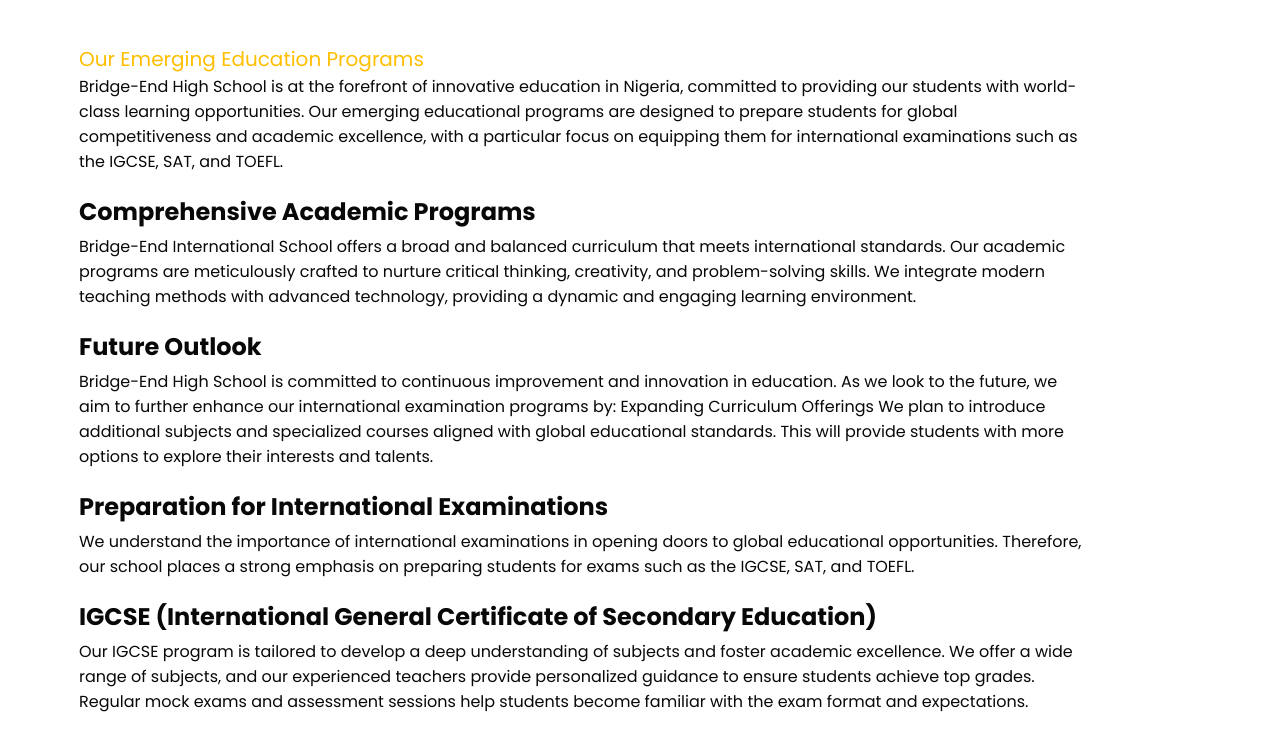
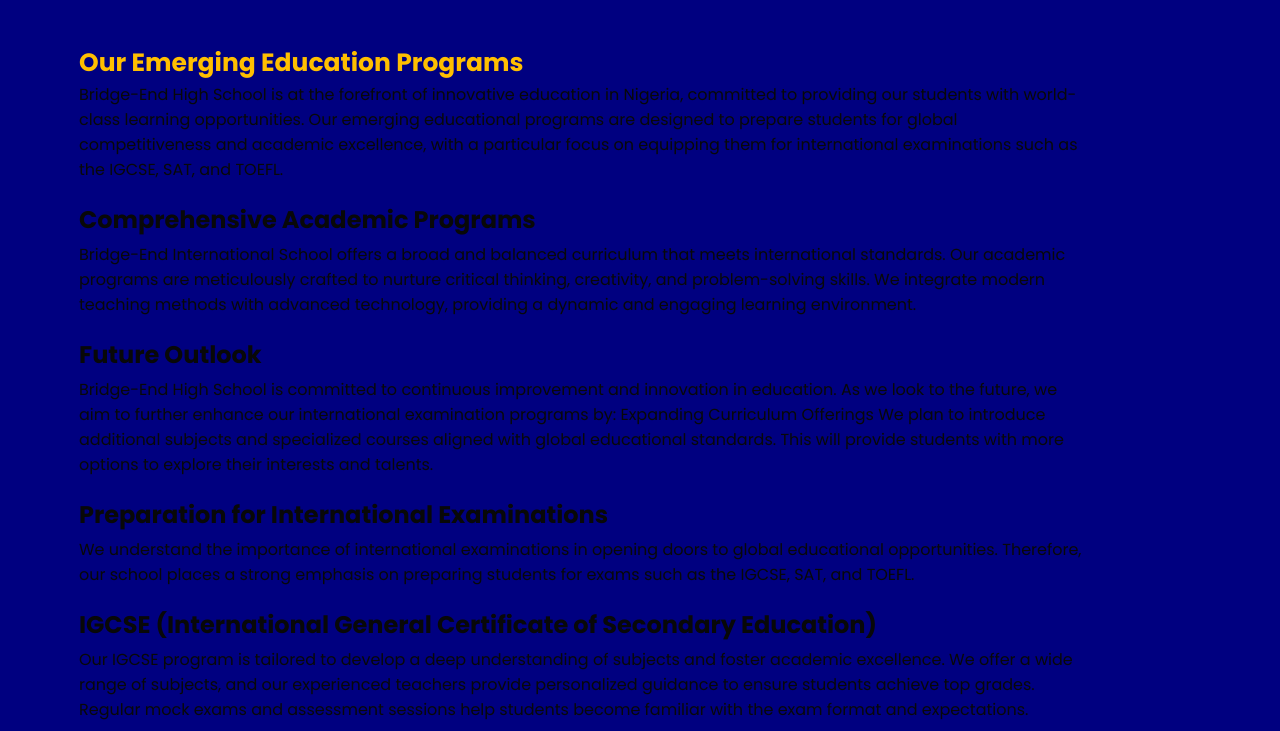
Before and after one commit to Lesley10/BridgeEndHigh, a plain HTML site: page edu.html in a window 1280 px wide. Shown: the part 105-836 px from the top of the page. Drawn offline with nearby package versions, Linux system fonts and the light colour scheme.

Commit message:
Update edu.css

```diff
--- a/edu.css
+++ b/edu.css
@@ -3,7 +3,7 @@
     padding: 0;
     font-family: 'Poppins', sans-serif;
     color: #fff;
-    background-image: navy;
+    background-color: navy;
 }
 
 *{
@@ -242,13 +242,14 @@
     text-align: center;
 }
 .sub-title2{
-    font-size: 20px;
-    font-weight: 400;
+    font-size: 25px;
+    font-weight: 700;
     color:  #080808;
     margin: 0;
     text-align: left;
     color: #ffbf00;
     line-spacing: 0.5px;
+
 
 
 }
```
